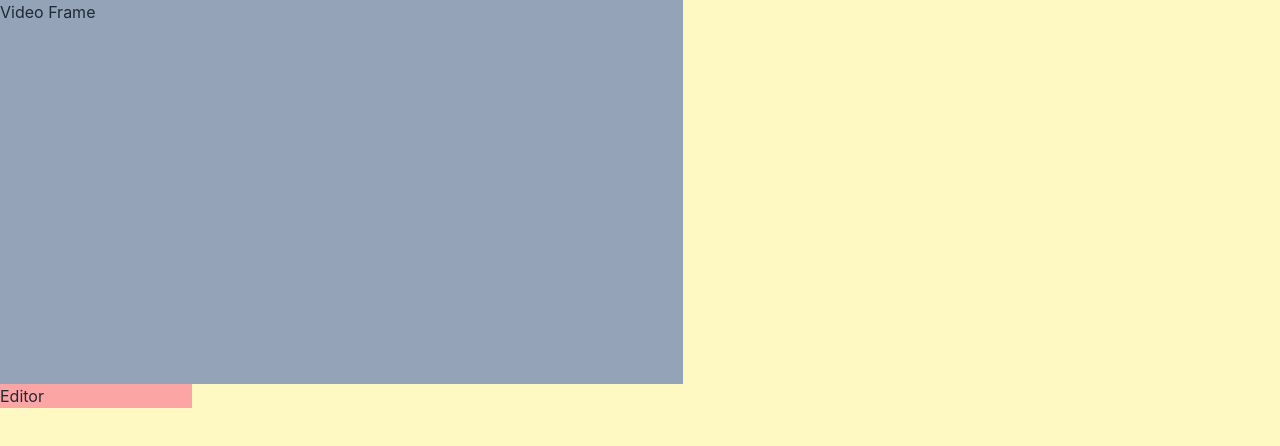
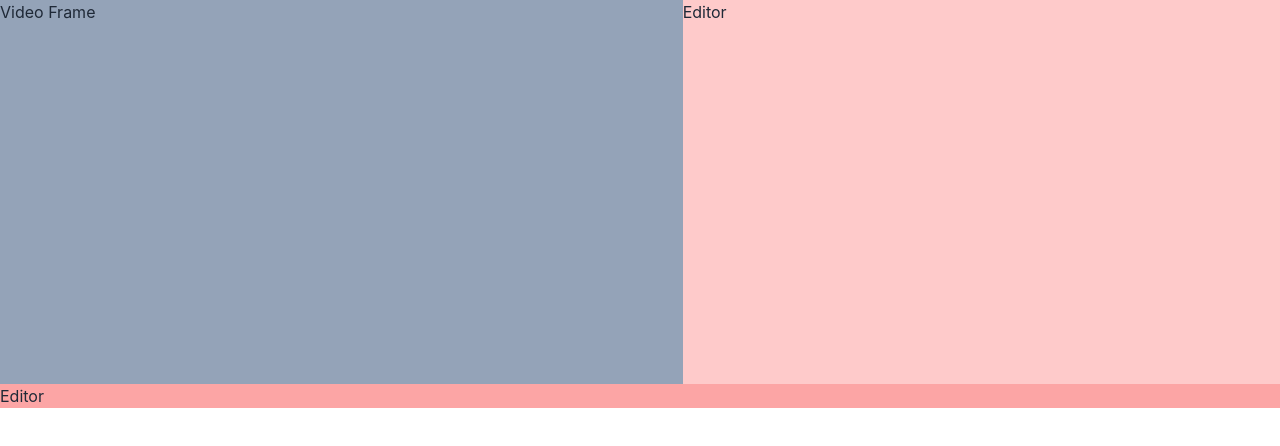
Before and after one commit to Doko-Demo-Doa/ssb-editor, a React (Vite) app: page / in a window 1280 px wide. Shown: the top 446 px of the page. Built offline with nearby package versions, Linux system fonts and the light colour scheme.

Commit message:
Re-structure layout

```diff
--- a/src/app.css
+++ b/src/app.css
@@ -1,5 +1,6 @@
 #root {
   height: 100%;
+  width: 100%;
 }
 
 button {
--- a/src/routes/main-editor/main-editor-route.tsx
+++ b/src/routes/main-editor/main-editor-route.tsx
@@ -5,9 +5,13 @@ import { MainLayout } from "../main-layout";
 export const MainEditorRoute = () => {
   return (
     <MainLayout>
-      <div className="main-editor-route w-full md:w-32 lg:w-48">
-        <div className="h-96 aspect-[16/9] bg-slate-400">Video Frame</div>
-        <div className="w-full bg-red-300">Editor</div>
+      <div className="main-editor-route bg-yellow-100 w-full">
+        <div className="inline-flex w-full">
+          <div className="h-96 aspect-[16/9] bg-slate-400">Video Frame</div>
+          <div className="grow bg-red-200">Editor</div>
+        </div>
+
+        <div className="w-full bg-red-300 columns-1">Editor</div>
       </div>
     </MainLayout>
   );
--- a/src/routes/main-layout.tsx
+++ b/src/routes/main-layout.tsx
@@ -5,7 +5,5 @@ interface Props {
 }
 
 export const MainLayout: React.FC<Props> = ({ children }) => {
-  return (
-    <div className="main-layout w-full h-full bg-yellow-100">{children}</div>
-  );
+  return <div className="main-layout w-full h-full">{children}</div>;
 };
```
